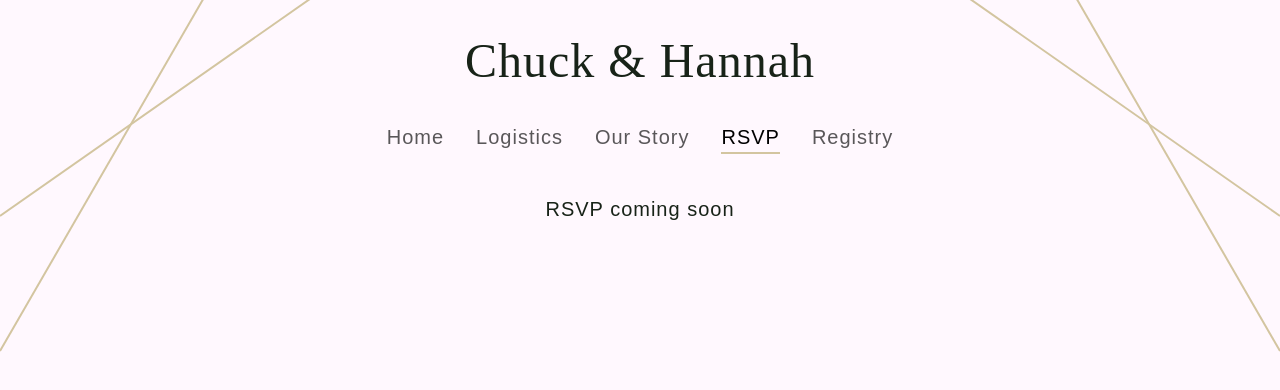
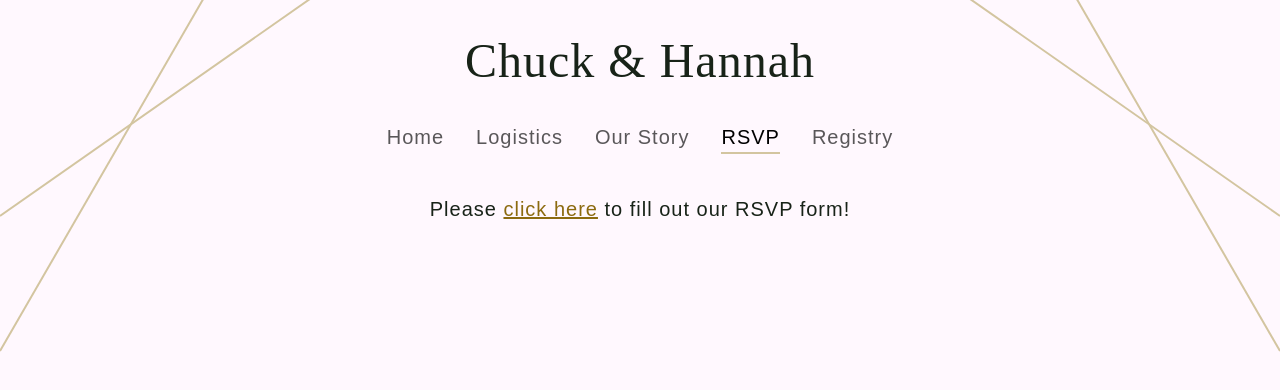
Before and after one commit to HannahStahl/wedding, a React (Create React App) app: page /rsvp in a window 1280 px wide. Shown: the top 390 px of the page. Built offline with nearby package versions, Linux system fonts and the light colour scheme; a web font is replaced by a local one.

Commit message:
Add RSVP link

```diff
--- a/src/components/RSVP.js
+++ b/src/components/RSVP.js
@@ -1,7 +1,9 @@
 import React from 'react';
 
 const RSVP = () => (
-  <div className="page">RSVP coming soon</div>
+  <div className="page">
+    Please <a href="https://burtonstahlwedding.rsvpify.com" target="_blank" rel="noopener noreferrer">click here</a> to fill out our RSVP form!
+  </div>
 );
 
 export default RSVP;
```
